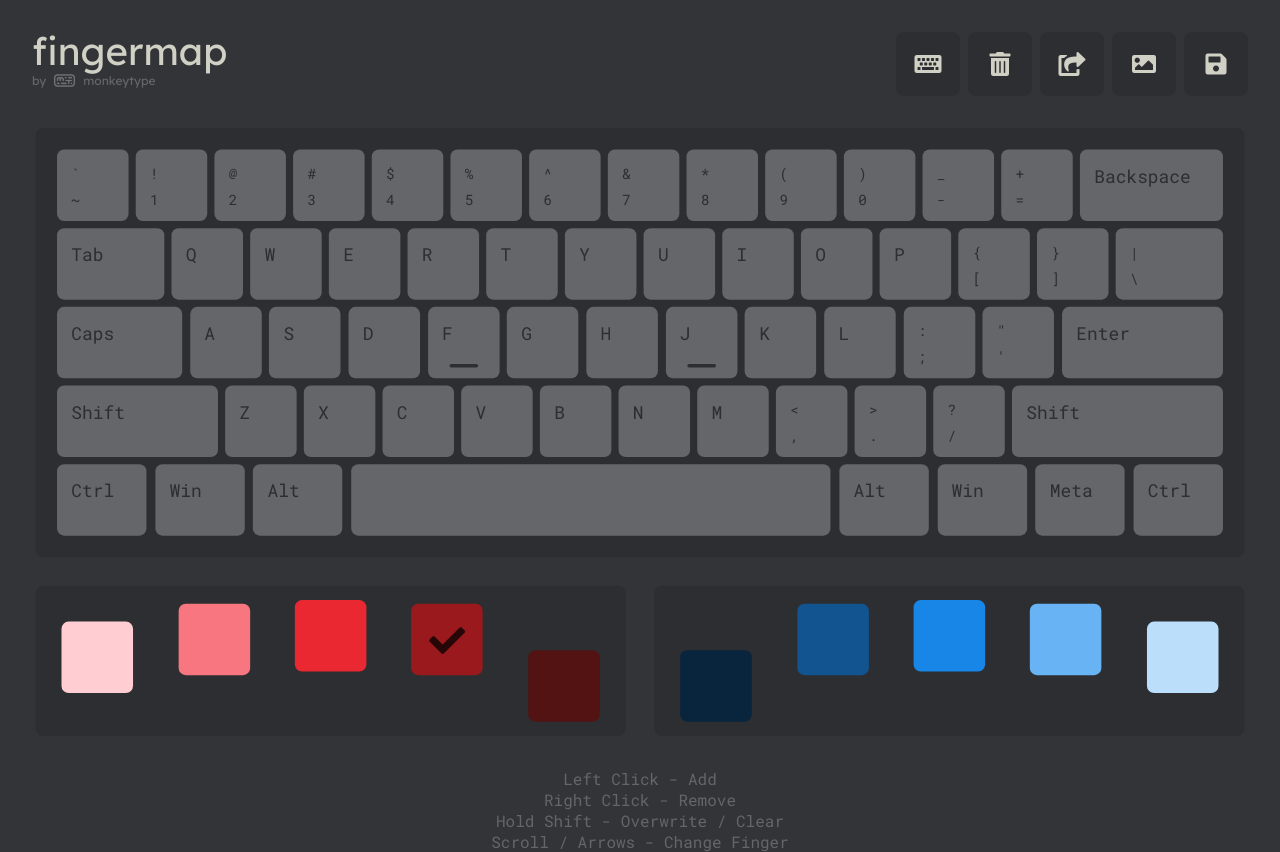
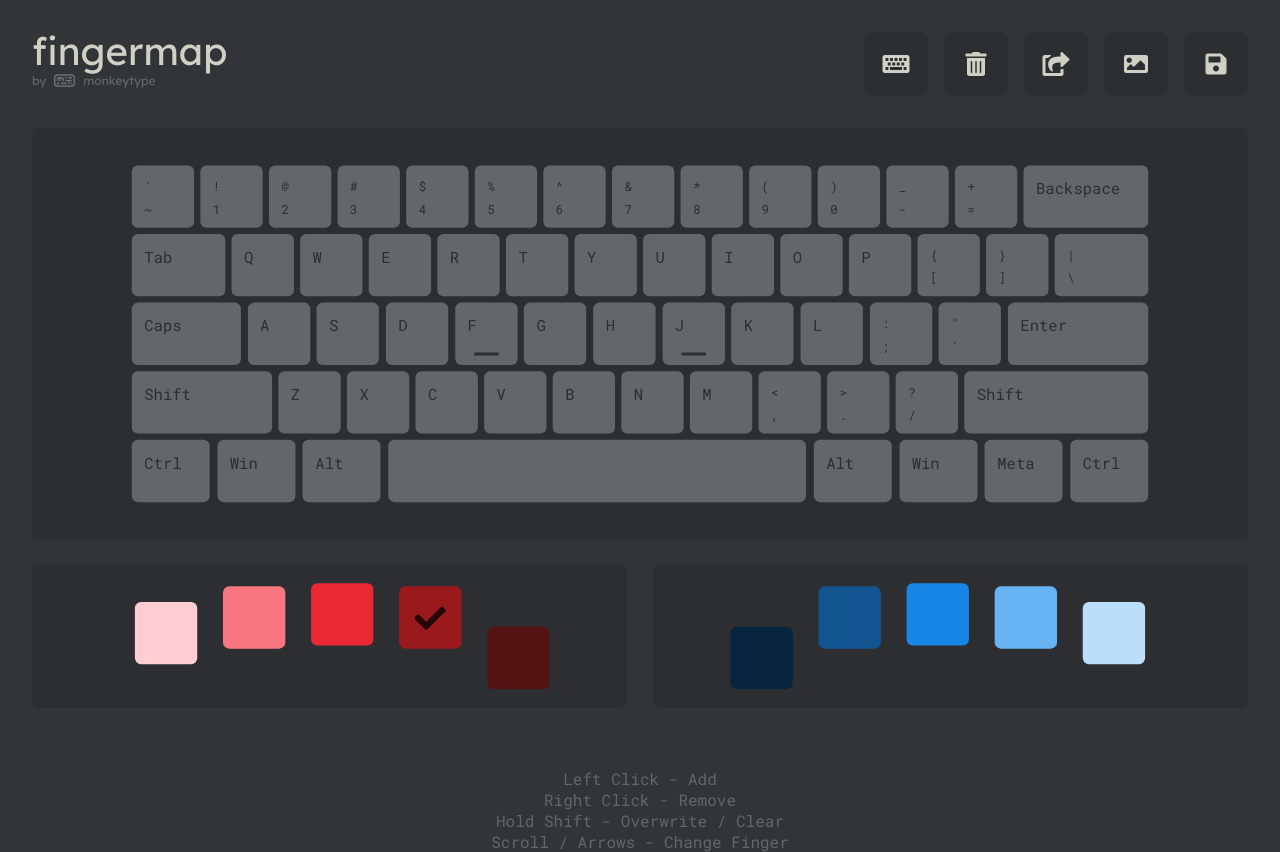
Before and after one commit to monkeytypegame/monkeytype-fingermap, a website with bundled scripts: page index.html in a window 1280 px wide. Built offline with nearby package versions, Linux system fonts and the light colour scheme.

Commit message:
Tweak keyboard padding, media-queries, transitions

```diff
--- a/sass/style.scss
+++ b/sass/style.scss
@@ -107,7 +107,7 @@ body{
     flex-wrap: wrap;
     justify-content: right;
     align-content: center;
-    gap: .5rem;
+    gap: 1rem;
     font-size: 1.5rem;
     .button{
       display: grid;
@@ -118,7 +118,7 @@ body{
       padding: .5em;
       background: var(--sub-alt-color);
       border-radius: var(--roundness);
-      transition: 0.25s background, 0.25s color;
+      transition: 0.125s background, 0.125s color;
       user-select: none;
       cursor: pointer;
       .icon{
@@ -126,9 +126,11 @@ body{
         justify-content: center;
         align-items: center;
         color: var(--text-color);
+        transition: 0.125s background, 0.125s color;
       }
       .text{
         color: var(--text-color);
+        transition: 0.125s background, 0.125s color;
         text-wrap: nowrap;
       }
       &.active {
@@ -158,7 +160,7 @@ body{
     }
   }
 }
-@media (max-width: 767px) {
+@media (max-width: 767.98px) {
   .nav {
     .buttons {
       .button:not(.hamburger) {
@@ -214,7 +216,12 @@ body{
   .left, .right{
     background: var(--sub-alt-color);
     border-radius: var(--roundness);
-    padding: 1.5rem;
+  }
+  .left{
+    padding: 1.5rem 6rem 1.5rem 8rem;
+  }
+  .right{
+    padding: 1.5rem 8rem 1.5rem 6rem;
   }
   .buttons{
     display: grid;
@@ -290,7 +297,7 @@ keyboard {
   width: 100%;
   justify-content: center;
   border-radius: .5rem;
-  padding: 1rem;
+  padding: 3rem 8rem;
   gap: 0.5rem;
   row {
     display: grid;
@@ -313,7 +320,7 @@ keyboard {
       flex-direction: column;
       gap: 0.5rem;
       // justify-content: center;
-      transition: 0.25s background;
+      transition: 0.125s background;
       cursor: pointer;
       user-select: none;
       &[fontSize="2"] {
--- a/script/keyboard.js
+++ b/script/keyboard.js
@@ -30,7 +30,7 @@ export function init(layout) {
 
   const scaleRefEl = document.querySelector(".ratioScalingSpacer");
   const scaleTargetEl = document.querySelector(".keyboardFingersWrapper");
-  const MAX_SCALE = 2;
+  const MAX_SCALE = 1;
   const resizeObserver = new ResizeObserver((entries) => {
     for (const entry of entries) {
       let scale = Math.min(
```
Also changed, not shown: css/style.css.
